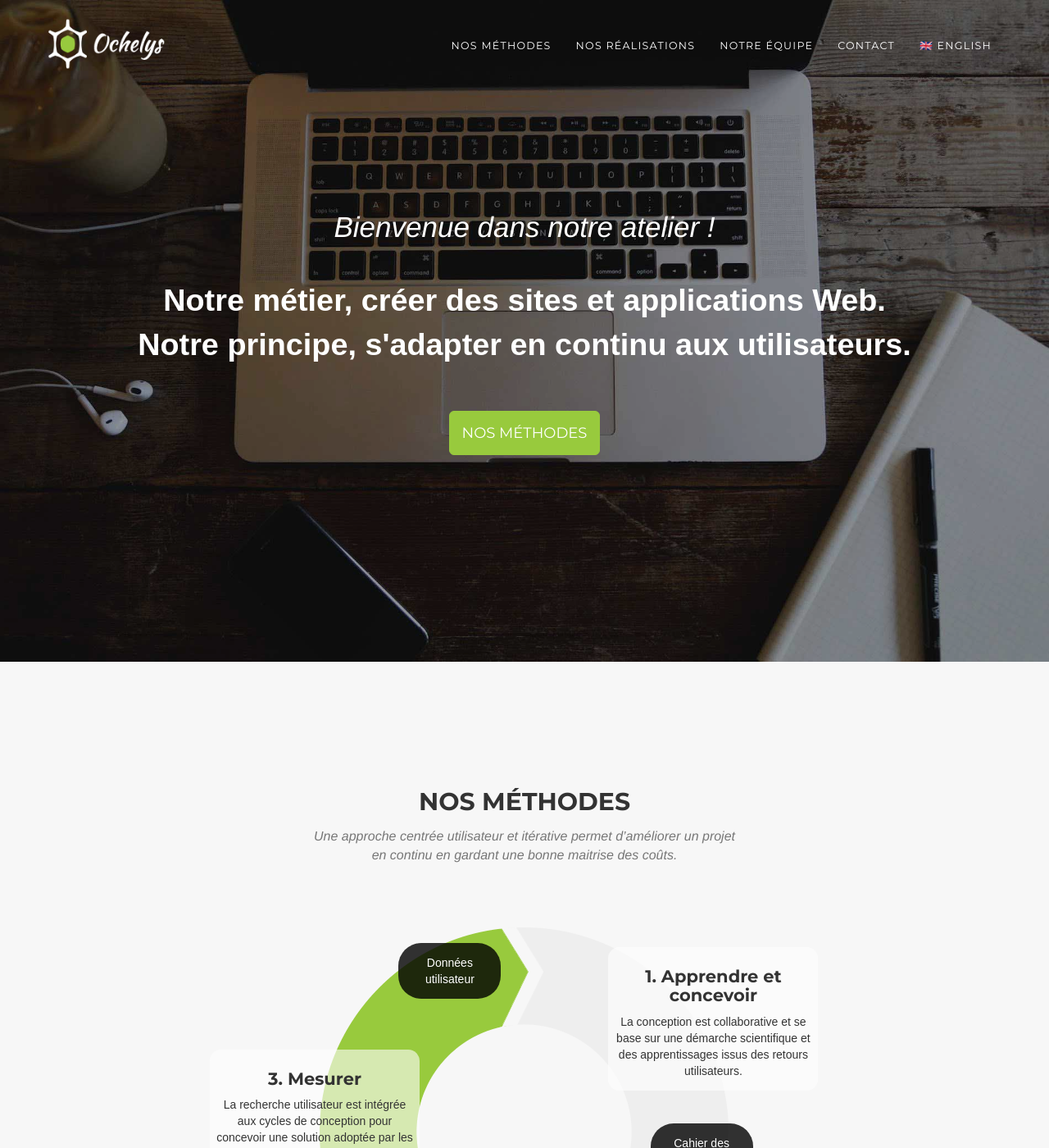
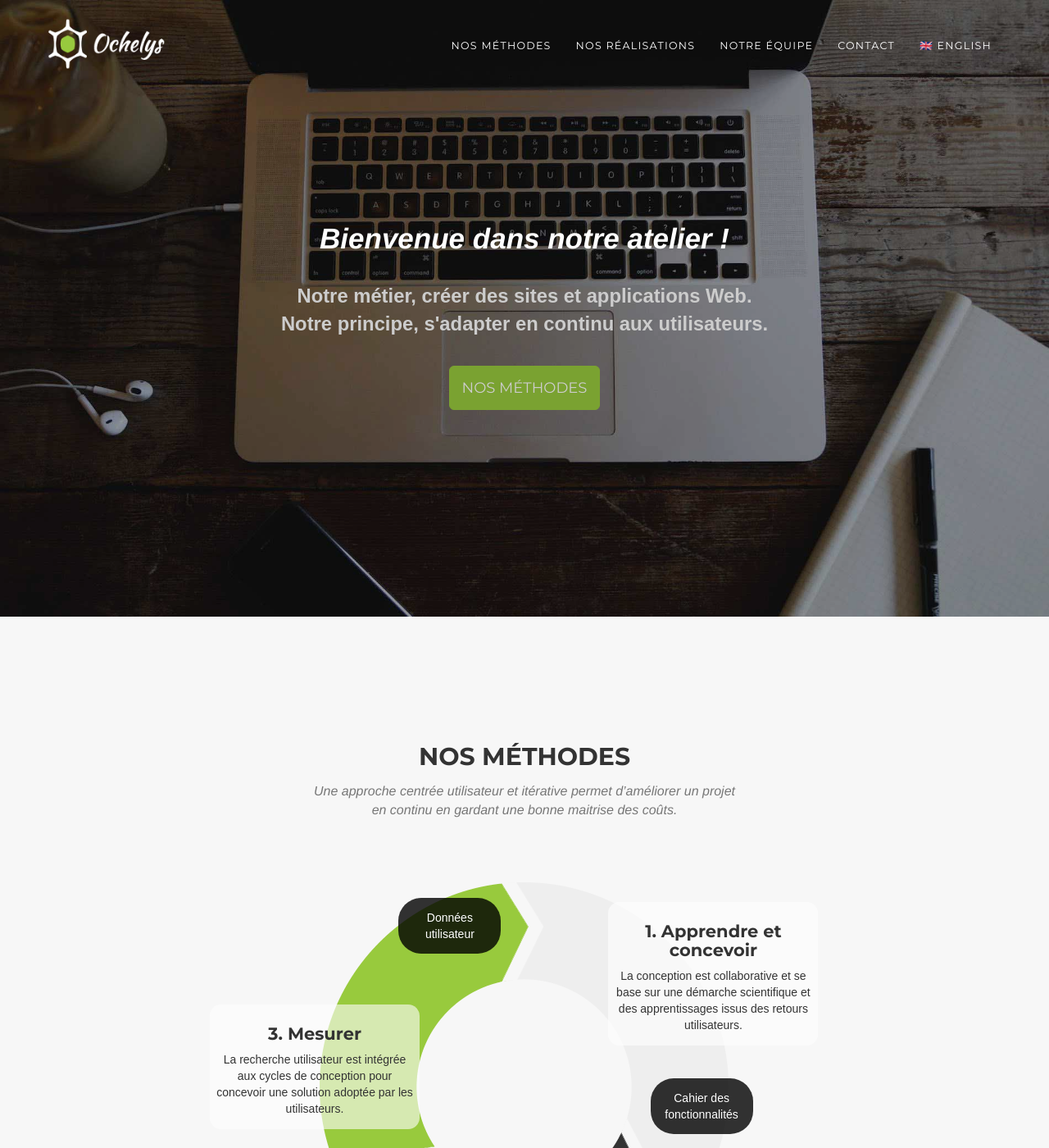
Before and after one commit to Ochelys/ochelys.github.io, a Jekyll site: the page built from index.md, in a window 1280 px wide and 1400 px high. Shown: the whole window at 82% size. Built offline with Jekyll 4.4.1, drawn with Linux system fonts in a browser that asks for light colours; nearby versions of some CDN libraries; some web fonts are replaced.

Commit message:
Refactor stylesheet and HTML to use Bootstrap jumbotron

```diff
--- a/_layouts/home.html
+++ b/_layouts/home.html
@@ -2,18 +2,16 @@
 layout: default
 ---
 
-<header>
+<div class="jumbotron">
   <div class="container">
-    <div class="intro-text">
-      <div class="intro-lead-in">Bienvenue dans notre atelier&nbsp;!</div>
-      <div class="intro-heading">
-        Notre métier, créer des sites et applications Web.<br>
-        Notre principe, s'adapter en continu aux utilisateurs.
-      </div>
-      <a href="#nos-methodes" class="page-scroll btn btn-primary btn-lg tell-me-more">Nos méthodes</a>
+    <h2 class="jumbotron-title">Bienvenue dans notre atelier&nbsp;!</div>
+    <div class="jumbotron-text">
+      Notre métier, créer des sites et applications Web.<br>
+      Notre principe, s'adapter en continu aux utilisateurs.
     </div>
+    <a href="#nos-methodes" class="page-scroll btn btn-primary btn-lg jumbotron-btn tell-me-more">Nos méthodes</a>
   </div>
-</header>
+</div>
 
 <section id="nos-methodes" class="bg-light-gray">
   <div class="container-fluid">
--- a/_sass/_homepage.scss
+++ b/_sass/_homepage.scss
@@ -1,55 +1,16 @@
-header {
-  text-align: center;
-  color: #fff;
-  background: #000 url("/images/working-together.jpg") no-repeat scroll top center;
-  -webkit-background-size: cover;
-  -moz-background-size: cover;
-  -o-background-size: cover;
-  background-size: cover;
+.layout-home .jumbotron {
+  padding-bottom: 8em;
+  margin-bottom: 0;
 
-  .intro-text {
-    padding-top: 10em;
-    padding-bottom: 8em;
-
-    .intro-lead-in {
-      font-family: "Droid Serif","Helvetica Neue",Helvetica,Arial,sans-serif;
-      font-size: 1.5em;
-      font-style: italic;
-    }
-
-    .intro-heading {
-      margin: 1em 0 1.4em;
-      font-size: 1.7em;
-      font-weight: 700;
-    }
+  @media(min-width:768px) {
+    padding-top: 18em;
+    padding-bottom: 18em;
   }
 
-  .tell-me-more {
-    padding: .8em;
-    text-transform: uppercase;
-    font-family: Montserrat,"Helvetica Neue",Helvetica,Arial,sans-serif;
-  }
-
-  .container {
-    width: 100%;
-    background-color: rgba(0, 0, 0, 0.2);
-  }
-}
-
-@media(min-width:768px) {
-  header {
-    .intro-text {
-      padding-top: 18em;
-      padding-bottom: 18em;
-
-      .intro-lead-in {
-        font-size: 2.5em;
-      }
-
-      .intro-heading {
-        font-size: 2.7em;
-      }
-    }
+  .jumbotron-text {
+    margin: 1em 0 1.4em;
+    font-size: 1.7em;
+    font-weight: 700;
   }
 }
 
--- /dev/null
+++ b/_sass/_jumbotron.scss
@@ -0,0 +1,51 @@
+.jumbotron {
+  text-align: center;
+  color: #fff;
+  background: #000 url("/images/working-together.jpg") no-repeat scroll top center;
+  background-size: cover;
+  padding-top: 6em;
+  position: relative;
+
+  &>.container {
+    position: relative;
+    z-index: 1;
+  }
+
+  &:before {
+    content: '';
+    position: absolute;
+    left: 0;
+    right: 0;
+    top: 0;
+    bottom: 0;
+    background: rgba(0, 0, 0, 0.2);
+    pointer-events: none;
+  }
+}
+.jumbotron-title {
+  font-family: "Droid Serif","Helvetica Neue",Helvetica,Arial,sans-serif;
+  font-size: 1.5em;
+  font-style: italic;
+  text-transform: none;
+}
+p.jumbotron-text {
+  font-size: 1.25em;
+}
+.jumbotron-btn {
+  padding: .8em;
+  text-transform: uppercase;
+  font-family: Montserrat,"Helvetica Neue",Helvetica,Arial,sans-serif;
+}
+
+@media(min-width:768px) {
+  .jumbotron {
+    padding-top: 8em;
+  }
+  .jumbotron-title {
+    font-size: 2.5em;
+  }
+
+  .jumbotron-text {
+    font-size: 2.7em;
+  }
+}
--- a/css/main.scss
+++ b/css/main.scss
@@ -3,5 +3,6 @@
 
 @import "style";
 @import "navbar";
+@import "jumbotron";
 @import "homepage";
 @import "footer";
```
